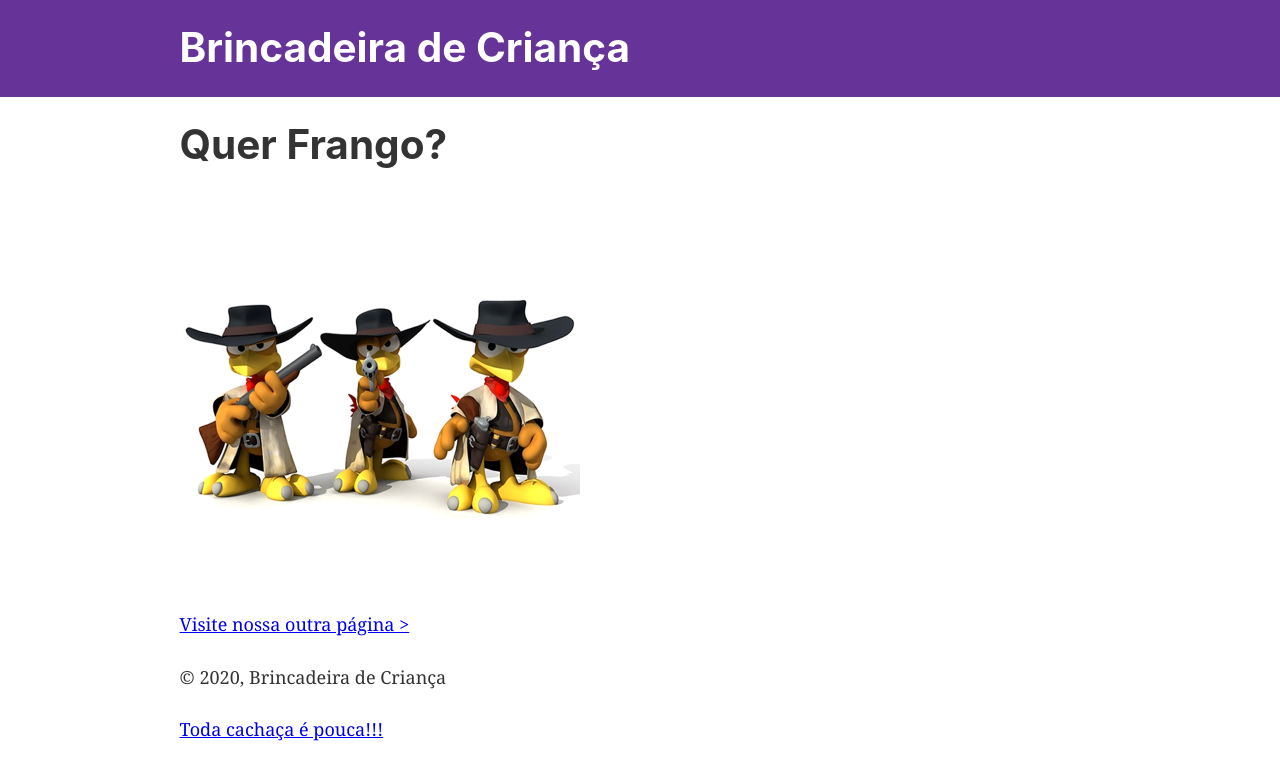
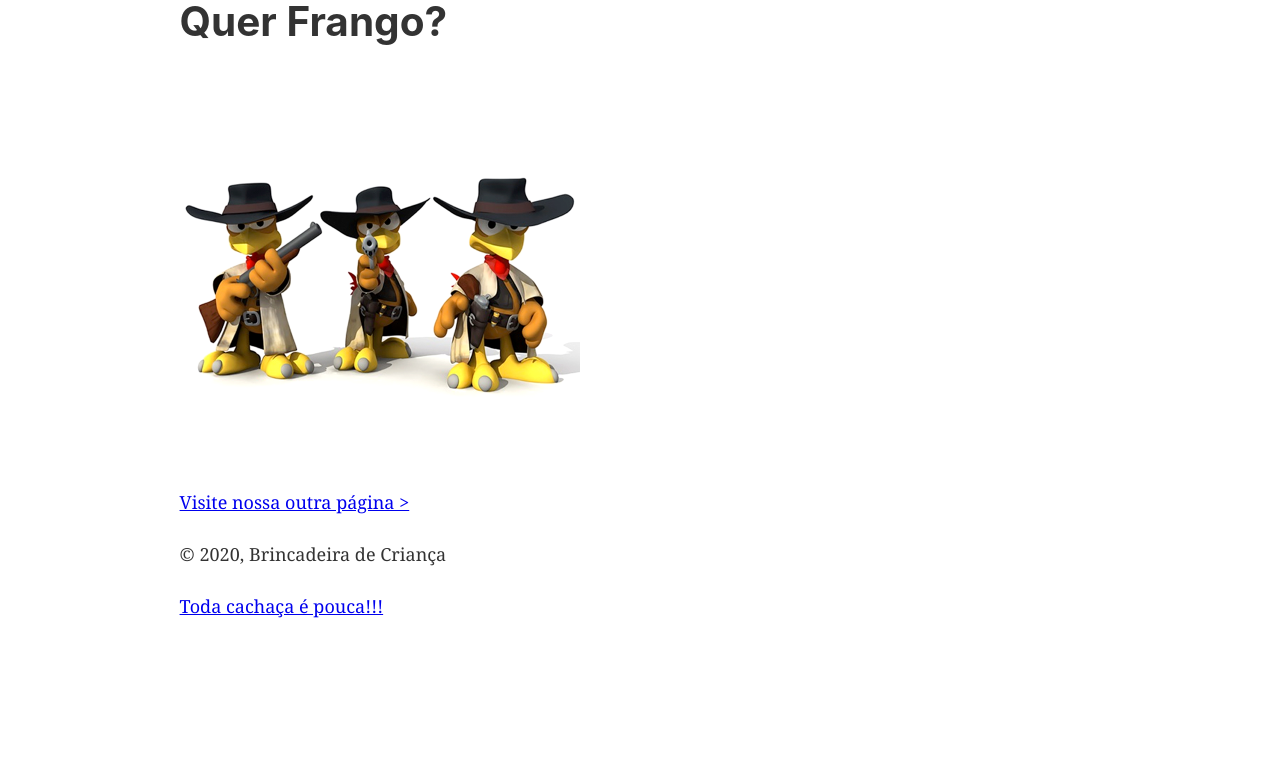
Before and after one commit to laurielmesquita/play-code, a Gatsby site: page / in a window 1280 px wide. Built offline with nearby package versions, Linux system fonts and the light colour scheme; Gatsby itself is replaced by a stand-in of ours.

Commit message:
Changing things

```diff
--- a/gatsby-config.js
+++ b/gatsby-config.js
@@ -1,11 +1,12 @@
 module.exports = {
   siteMetadata: {
     title: 'Brincadeira de Criança',
-    description: 'Quer frango?',
+    description: 'Alguma descrição aqui sobre a',
     author: '@brincadeira'
   },
   plugins: [
     'gatsby-plugin-react-helmet',
+    'gatsby-plugin-styled-components',
     {
       resolve: 'gatsby-source-filesystem',
       options: {
@@ -18,17 +19,15 @@ module.exports = {
     {
       resolve: 'gatsby-plugin-manifest',
       options: {
-        name: 'gatsby-starter-default',
-        short_name: 'starter',
+        name: 'Brincadeira-de-Criança',
+        short_name: 'Brincadeira',
         start_url: '/',
-        background_color: '#663399',
-        theme_color: '#663399',
+        background_color: '#E7134E',
+        theme_color: '#E7134E',
         display: 'minimal-ui',
-        icon: 'src/images/gatsby-icon.png' // This path is relative to the root of the site.
+        icon: 'src/images/gatsby-icon.png'
       }
     },
-    // this (optional) plugin enables Progressive Web App + Offline functionality
-    // To learn more, visit: https://gatsby.dev/offline
     {
       resolve: 'gatsby-plugin-offline',
       options: {
--- a/src/components/header.js
+++ /dev/null
@@ -1,42 +0,0 @@
-import { Link } from 'gatsby'
-import PropTypes from 'prop-types'
-import React from 'react'
-
-const Header = ({ siteTitle }) => (
-  <header
-    style={{
-      background: 'rebeccapurple',
-      marginBottom: '1.45rem'
-    }}
-  >
-    <div
-      style={{
-        margin: '0 auto',
-        maxWidth: 960,
-        padding: '1.45rem 1.0875rem'
-      }}
-    >
-      <h1 style={{ margin: 0 }}>
-        <Link
-          to="/"
-          style={{
-            color: 'white',
-            textDecoration: 'none'
-          }}
-        >
-          {siteTitle}
-        </Link>
-      </h1>
-    </div>
-  </header>
-)
-
-Header.propTypes = {
-  siteTitle: PropTypes.string
-}
-
-Header.defaultProps = {
-  siteTitle: ''
-}
-
-export default Header
--- a/src/components/layout.js
+++ b/src/components/layout.js
@@ -1,15 +1,7 @@
-/**
- * Layout component that queries for data
- * with Gatsby's useStaticQuery component
- *
- * See: https://www.gatsbyjs.org/docs/use-static-query/
- */
-
 import React from 'react'
 import PropTypes from 'prop-types'
 import { useStaticQuery, graphql } from 'gatsby'
 
-import Header from './header'
 import './layout.css'
 
 const Layout = ({ children }) => {
@@ -25,7 +17,6 @@ const Layout = ({ children }) => {
 
   return (
     <>
-      <Header siteTitle={data.site.siteMetadata.title} />
       <div
         style={{
           margin: '0 auto',
```
Also changed, not shown: package.json (+12 -7 lines), src/components/seo.js (+0 -7 lines), src/pages/page-2.js (+4 -4 lines), 1 other file.
